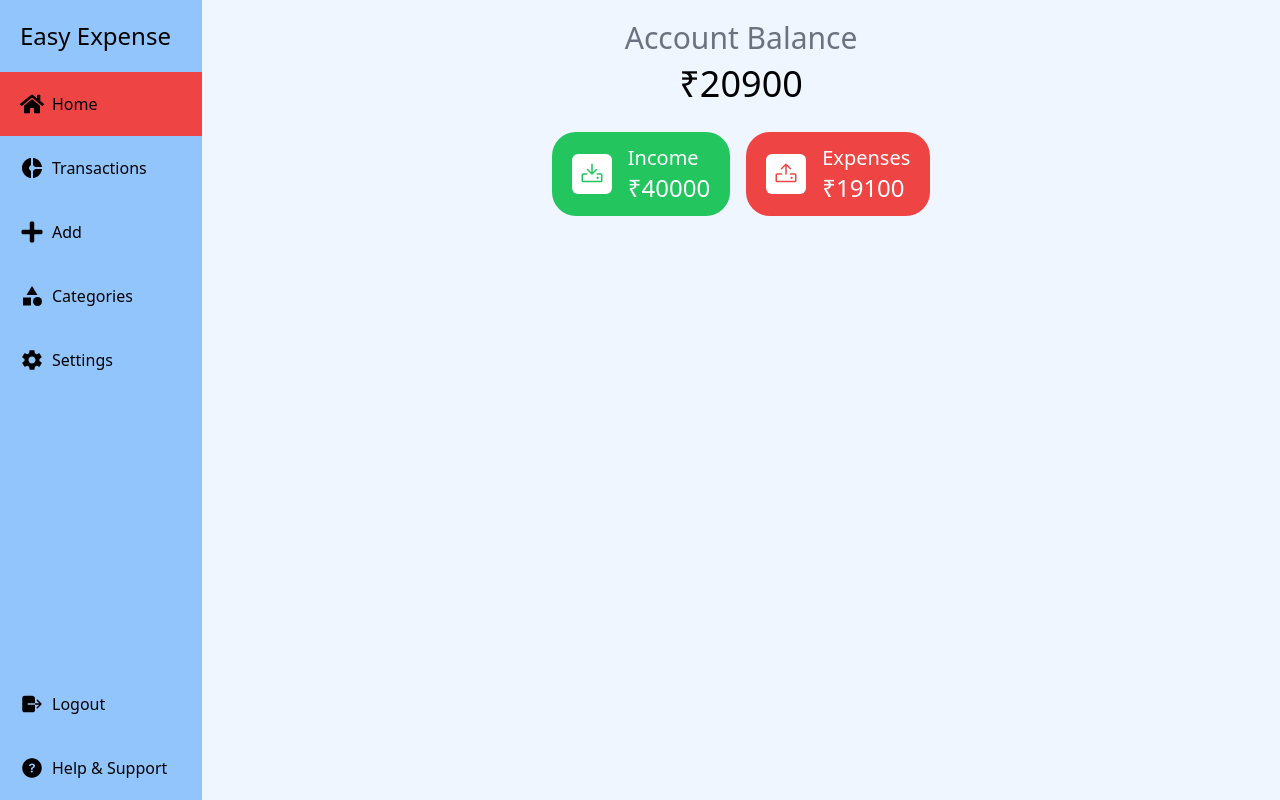
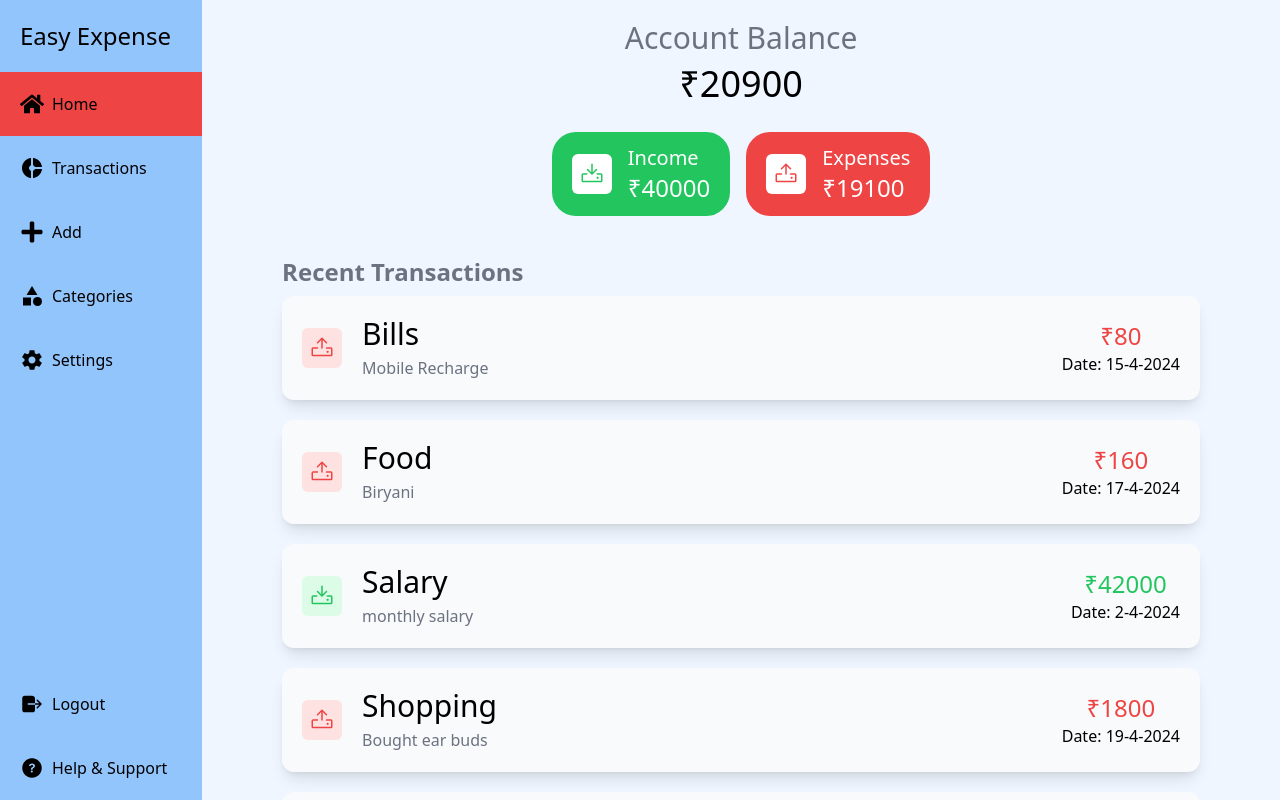
Before and after one commit to GeekyNaved/Easy-Expense, a React (Vite) app: page /home in a window 1280 px wide. Built offline with nearby package versions, Linux system fonts and the light colour scheme; sample sign-in values are in the browser's storage.

Commit message:
add transaction cards and update dummy data for donut chart

```diff
--- /dev/null
+++ b/src/DummyData/dummyTransaction.js
@@ -0,0 +1,61 @@
+export const dummyTransaction = [
+    {
+        id: 1,
+        type: "expense",
+        category: "Bills",
+        date: "15-4-2024",
+        notes: "Mobile Recharge",
+        amount: 80,
+    },
+    {
+        id: 2,
+        type: "expense",
+        category: "Food",
+        date: "17-4-2024",
+        notes: "Biryani",
+        amount: 160,
+    },
+    {
+        id: 3,
+        type: "income",
+        category: "Salary",
+        date: "2-4-2024",
+        notes: "monthly salary",
+        amount: 42000,
+    },
+    {
+        id: 4,
+        type: "expense",
+        category: "Shopping",
+        date: "19-4-2024",
+        notes: "Bought ear buds",
+        amount: 1800,
+    },
+    {
+        id: 5,
+        type: "income",
+        category: "Freelancing salary",
+        notes: "Mobile Recharge",
+        amount: 14500,
+        date: "22-4-2024",
+    },
+];
+
+export const dummyCategoryWithTotalAmount = [
+    {
+      label: "Food",
+      value: 2500,
+    },
+    {
+      label: "Bills",
+      value: 1100,
+    },
+    {
+      label: "Mutual Funds",
+      value: 11000,
+    },
+    {
+      label: "Shopping",
+      value: 4500,
+    },
+  ];
--- a/src/components/CustDonutChart.jsx
+++ b/src/components/CustDonutChart.jsx
@@ -1,34 +1,16 @@
 // Donut chart - to show spendings (expenses)
 import {Chart as ChartJS, ArcElement, Tooltip, Legend} from "chart.js/auto";
 import {Doughnut} from "react-chartjs-2";
+import {dummyCategoryWithTotalAmount} from "../DummyData/dummyTransaction";
 
 ChartJS.register(ArcElement, Tooltip, Legend);
 
-const dummyData = [
-  {
-    label: "Food",
-    value: 2500,
-  },
-  {
-    label: "Bills",
-    value: 1100,
-  },
-  {
-    label: "Mutual Funds",
-    value: 11000,
-  },
-  {
-    label: "Shopping",
-    value: 4500,
-  },
-];
-
 const data = {
-  labels: dummyData.map((data) => data.label),
+  labels: dummyCategoryWithTotalAmount.map((data) => data.label),
   datasets: [
     {
       label: "Spend",
-      data: dummyData.map((data) => data.value),
+      data: dummyCategoryWithTotalAmount.map((data) => data.value),
       backgroundColor: [
         "rgba(43, 63, 229, 0.8)",
         "rgba(250, 192, 19, 0.8)",
--- /dev/null
+++ b/src/components/TransactionCard.jsx
@@ -0,0 +1,34 @@
+import AmountWithRupee from "./AmountWithRupee";
+import CustIconWrapper from "./CustIconWrapper";
+import {PiDownload, PiUpload} from "react-icons/pi";
+
+const TransactionCard = ({type, category, notes, amount, date}) => {
+  return (
+    <div className="flex justify-between items-center rounded-xl bg-slate-50 shadow-lg px-5 py-5 mb-5">
+      <div className="flex gap-5 items-center">
+        <CustIconWrapper
+          className={
+            type == "income"
+              ? "p-2 bg-green-100 text-green-500 text-2xl"
+              : "p-2 bg-red-100 text-red-500 text-2xl"
+          }
+        >
+          {type == "income" ? <PiDownload /> : <PiUpload />}
+        </CustIconWrapper>
+        <div className="flex flex-col gap-1">
+          <p className="text-3xl font-medium">{category}</p>
+          <p className="text-gray-500">{notes}</p>
+        </div>
+      </div>
+      <div className="text-center">
+        <AmountWithRupee
+          amount={amount}
+          className={type == "income" ? "text-green-500 text-2xl" : "text-red-500 text-2xl"}
+        />
+        <p className="font-medium">Date: {date}</p>
+      </div>
+    </div>
+  );
+};
+
+export default TransactionCard;
--- a/src/pages/main/home.jsx
+++ b/src/pages/main/home.jsx
@@ -1,9 +1,26 @@
+import {dummyTransaction} from "../../DummyData/dummyTransaction";
 import AccountBalanceHome from "../../components/AccountBalanceHome";
+import TransactionCard from "../../components/TransactionCard";
 
 const Home = () => {
   return (
-    <div className="px-5 py-5 flex flex-col items-center">
+    <div className="md:px-20 p-5 flex flex-col">
       <AccountBalanceHome />
+      <h2 className="text-2xl text-gray-500 mt-5 mb-2 font-semibold">
+        Recent Transactions
+      </h2>
+      {dummyTransaction.map((item, key) => {
+        return (
+          <TransactionCard
+            key={key}
+            type={item.type}
+            category={item.category}
+            notes={item.notes}
+            amount={item.amount}
+            date={item.date}
+          />
+        );
+      })}
     </div>
   );
 };
```
